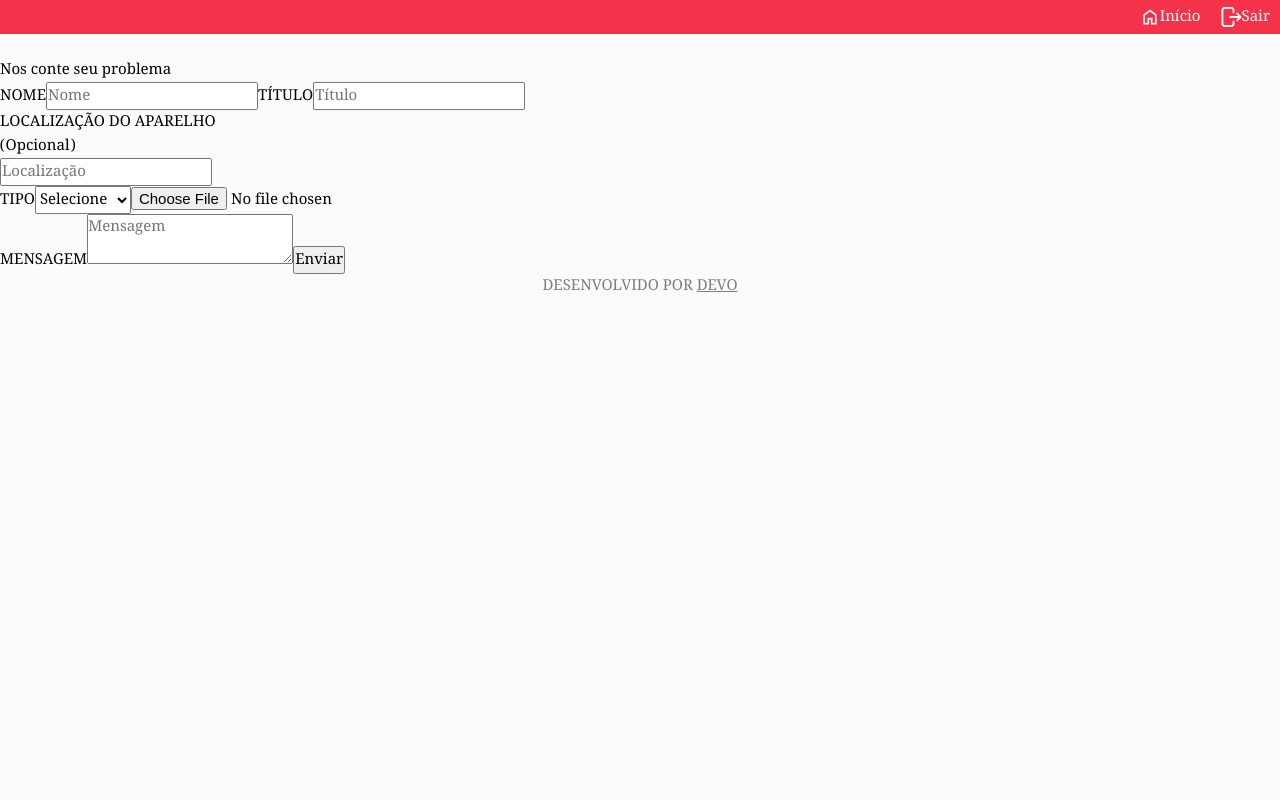
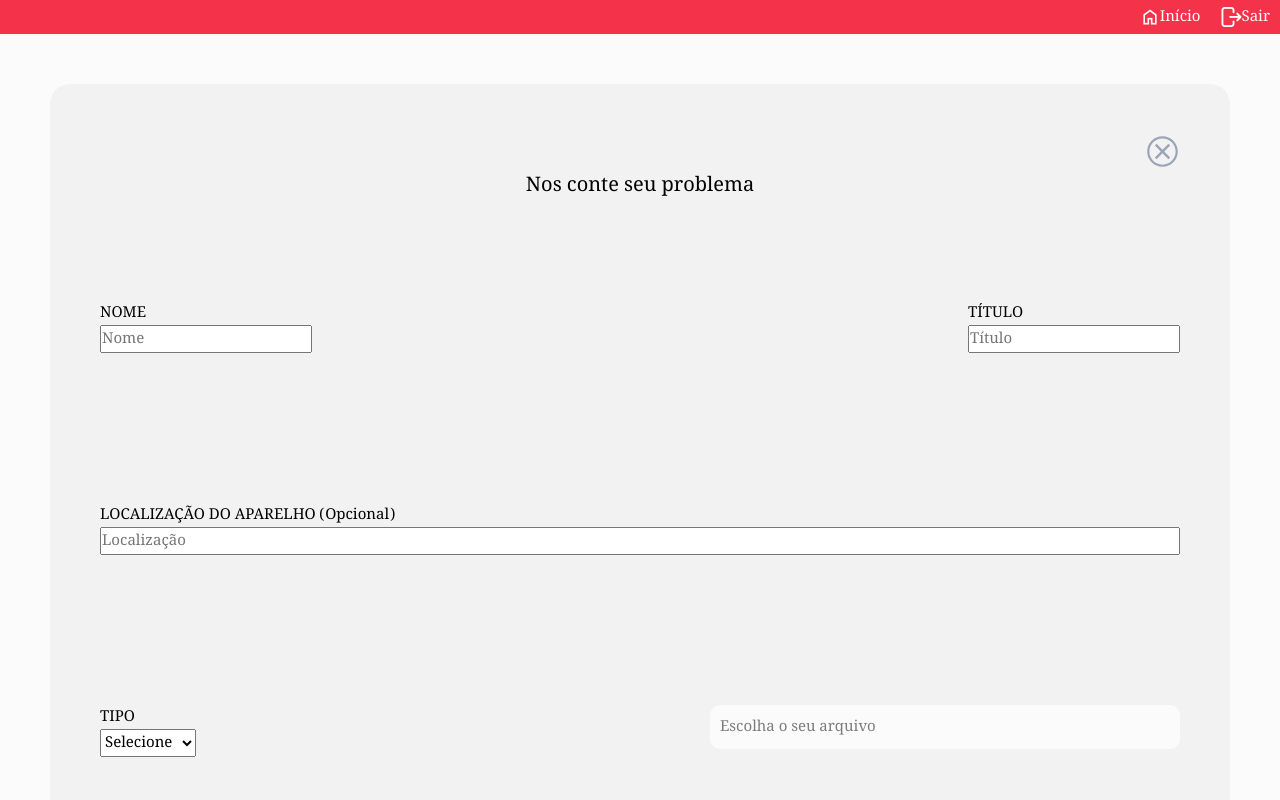
Before and after one commit to equipedevo/API_2_FRONT, a React (Create React App) app in the folder hermez/: page /base/chamado in a window 1280 px wide. Shown: the top 800 px of the page. Built offline with nearby package versions, Linux system fonts and the light colour scheme.

Commit message:
T09 - Adicionando estilização base e estilo de input de arquivos

```diff
--- a/hermez/public/index.html
+++ b/hermez/public/index.html
@@ -2,7 +2,6 @@
 <html lang="pt-br">
   <head>
     <meta charset="utf-8" />
-    <link rel="icon" href="%PUBLIC_URL%/favicon.ico" />
     <meta name="viewport" content="width=device-width, initial-scale=1" />
     <meta name="theme-color" content="#000000" />
     <meta
--- a/hermez/src/pages/AbrirChamado.js
+++ b/hermez/src/pages/AbrirChamado.js
@@ -1,14 +1,17 @@
-
+import './css/AbrirChamado.css';
+import fechar from '../img/fechar.svg';
+import './js/mudarNome.js'
 export default function AbrirChamado(){
     return(
         <>
             <body>
-                <forms className='formAbrirChamado' action='#'>
-                    <img />
+                <form className='formAbrirChamado' action='#'>
+                    <img src={fechar}/>
                     <h1>Nos conte seu problema</h1>
 
-                    <div className='linha'>
-                        <span for='nome'>NOME</span>
+                    <div className='coluna'>
+                        <div>
+                            <label for='nome'>NOME</label>
                             <input
                                 type='text'
                                 placeholder="Nome"
@@ -16,8 +19,10 @@ export default function AbrirChamado(){
                                 name="nome"
                                 required
                             />
+                        </div>
 
-                        <span for='titulo'>TÍTULO</span>
+                        <div>
+                            <label for='titulo'>TÍTULO</label>
                             <input
                                 type='text'
                                 placeholder='Título'
@@ -26,37 +31,47 @@ export default function AbrirChamado(){
                                 required
                             />
                         </div>
+                    </div>
 
-                    <span for='local'>LOCALIZAÇÃO DO APARELHO<p>(Opcional)</p>
-                    </span>
+                    <div className='linha'>
+                        <label for='local'>LOCALIZAÇÃO DO APARELHO <span>(Opcional)</span>
+                        </label>
                         <input
                             type='text'
                             placeholder='Localização'
                             id='local'
                             name='local'
                         />
+                    </div>
 
-                    <div className='linha'>
-                        <span for='tipo'>TIPO</span>
-                        <select form='formAbrirChamado' name="tipo" selected='Selecione' required>
+                    <div className='coluna'>
+                        <div>
+                            <label for='tipo'>TIPO</label>
+                            <select form='formAbrirChamado' name="tipo" required>
                                 <option value='select'>Selecione</option>
                                 <option value='1'>Hardware</option>
                                 <option value='2'>Software</option>
                             </select>
+                        </div>
 
+                        <div className='arquivo'>
+                            <label for='arquivo' className='nomeArquivo'>Escolha o seu arquivo</label>
                             <input type="file" id='arquivo' name='meuArquivo'/>
                         </div>
+                    </div>
 
-                    <span for='mensagem'>MENSAGEM</span>
+                    <div className='linha'>
+                        <label for='mensagem'>MENSAGEM</label>
                         <textarea
                             placeholder="Mensagem"
                             id="mensagem"
                             name="mensagem"
                             required
                         />
+                    </div>
 
-                    <input type='submit' value='Enviar' />
-                </forms>
+                    <input className='enviar' type='submit' value='Enviar' />
+                </form>
             </body>
         </>
     )
--- a/hermez/src/pages/css/AbrirChamado.css
+++ b/hermez/src/pages/css/AbrirChamado.css
@@ -0,0 +1,64 @@
+body{
+    font: var(--textos);
+}
+
+/*formulário*/
+.formAbrirChamado{
+    display: flex;
+    flex-direction: column;
+    margin: 50px;
+    padding: 50px;
+    background-color: var(--cinzaClaro);
+    border-radius: 20px;
+}
+
+.formAbrirChamado h1{
+    font: var(--títulos);
+    text-align: center;
+}
+
+.formAbrirChamado img{
+    width: 35px 35px;
+    align-self: flex-end;
+}
+
+.formAbrirChamado div{
+    margin:50px 0;
+}
+
+
+/*campos*/
+.linha, .coluna, .coluna div{
+    display: flex;
+}
+
+.coluna{
+    justify-content: space-between;
+}
+
+.coluna div{
+    flex-direction: column;
+}
+
+.linha {
+    flex-direction: column;
+}
+
+
+/*inputs*/
+input[type='file']{
+    display: none;
+}
+
+.arquivo label{
+    width: 450px;
+    background-color: var(--branco);
+    border-radius: 10px;
+    padding: 10px;
+    text-align: left;
+    color: var(--cinzaEscuro);
+}
+
+.arquivo label:hover{
+    cursor: pointer;
+}
--- /dev/null
+++ b/hermez/src/pages/js/mudarNome.js
@@ -0,0 +1,6 @@
+export default function mudarNome()
+{
+    document.querySelector('#arquivo').addEventListener('change', function() {
+        document.querySelector('.nomeArquivo').textContent = this.files[0].name;
+    })
+}
```
Also changed, not shown: hermez/src/img/fechar.svg (added), 1 other file (tests, documents, lock files or other folders). Lines whose indentation alone changed are shown as unchanged.
